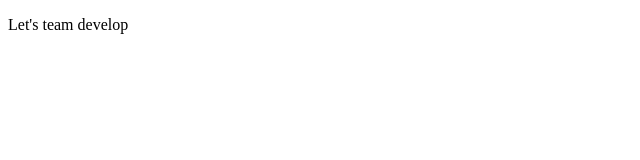
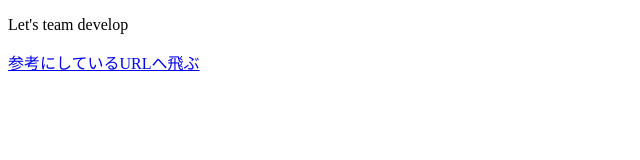
Before and after one commit to akumademohanabi/branch4, a plain HTML site: page index.html in a window 1280 px wide. Shown: the whole page, without its empty margins (0-640 px from the left). Drawn offline with Linux system fonts and the light colour scheme.

Commit message:
index.htmlに修正
URLを貼りました。

```diff
--- a/index.html
+++ b/index.html
@@ -8,5 +8,7 @@
 
 <body>
     <p>Let's team develop</p>
+
+    <a href="https://www.javadrive.jp/start/for/index6.html">参考にしているURLへ飛ぶ</a>
 </body>
 </html>
```
